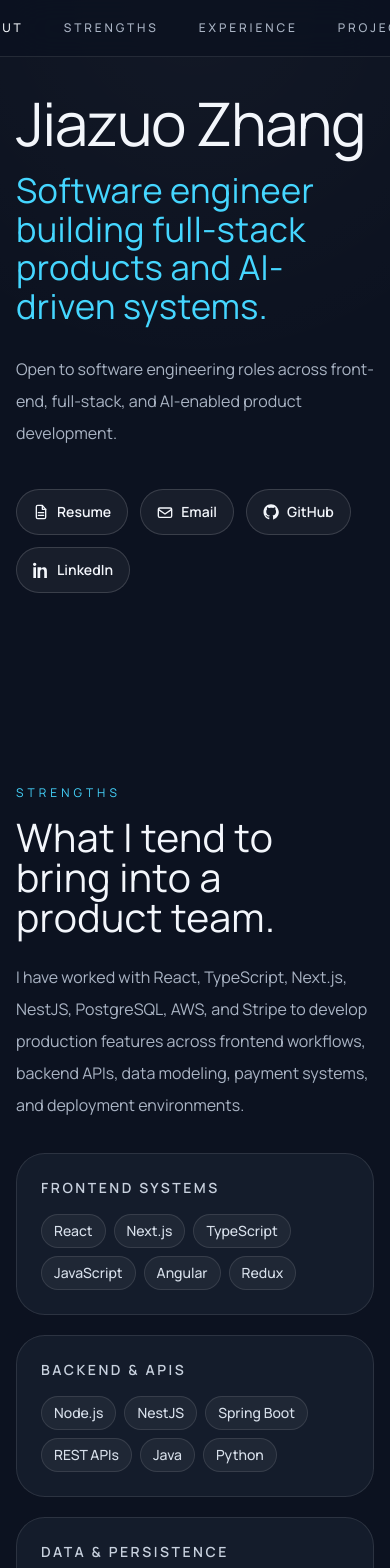
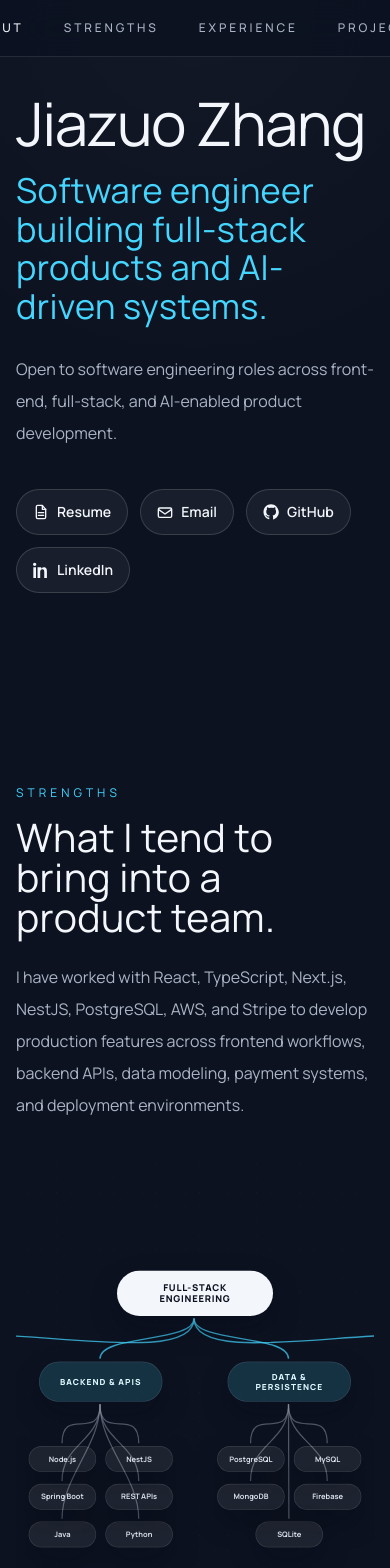
Before and after one commit to JZZhang04/JZZhang04.github.io, a React (Vite) app: page / in a window 390 px wide. Shown: the top 1568 px of the page. Built offline with nearby package versions, Linux system fonts and the light colour scheme.

Commit message:
updated ui

```diff
--- a/package.json
+++ b/package.json
@@ -13,11 +13,14 @@
     "deploy": "gh-pages -d dist"
   },
   "dependencies": {
+    "@xyflow/react": "^12.10.2",
+    "dagre": "^0.8.5",
     "react": "^19.2.0",
     "react-dom": "^19.2.0"
   },
   "devDependencies": {
     "@eslint/js": "^9.39.1",
+    "@types/dagre": "^0.7.54",
     "@types/node": "^24.10.1",
     "@types/react": "^19.2.7",
     "@types/react-dom": "^19.2.3",
--- a/src/App.css
+++ b/src/App.css
@@ -103,6 +103,93 @@
     opacity 180ms ease-out;
 }
 
+.skill-graph-shell {
+  position: relative;
+  width: 100%;
+  height: 32rem;
+  min-height: 32rem;
+  overflow: hidden;
+  border: 0;
+  border-radius: 0;
+  background: transparent;
+  box-shadow: none;
+}
+
+.skill-graph-flow {
+  position: relative;
+  z-index: 1;
+  width: 100%;
+  height: 100%;
+}
+
+.skill-graph-shell .react-flow__pane {
+  cursor: default;
+}
+
+.skill-graph-node {
+  display: flex;
+  align-items: center;
+  justify-content: center;
+  width: 100%;
+  height: 100%;
+  border: 1px solid rgba(255, 255, 255, 0.12);
+  border-radius: 999px;
+  color: #f3f6fb;
+  text-align: center;
+  box-shadow: 0 18px 42px rgba(2, 8, 23, 0.28);
+}
+
+.skill-graph-node span {
+  display: block;
+  max-width: 100%;
+  padding: 0 1rem;
+  overflow-wrap: anywhere;
+  line-height: 1.15;
+}
+
+.skill-graph-node-root {
+  background: #f3f6fb;
+  color: #0c1220;
+  font-size: 0.9rem;
+  font-weight: 800;
+  letter-spacing: 0.08em;
+  text-transform: uppercase;
+}
+
+.skill-graph-node-category {
+  background: rgba(69, 214, 255, 0.16);
+  color: #dff8ff;
+  font-size: 0.8rem;
+  font-weight: 800;
+  letter-spacing: 0.12em;
+  text-transform: uppercase;
+}
+
+.skill-graph-node-skill {
+  background: rgba(255, 255, 255, 0.075);
+  color: #d8e0eb;
+  font-size: 0.72rem;
+  font-weight: 700;
+}
+
+.skill-graph-handle {
+  width: 0.55rem;
+  height: 0.55rem;
+  border: 1px solid rgba(243, 246, 251, 0.7);
+  background: #45d6ff;
+  opacity: 0;
+}
+
+.skill-graph-edge .react-flow__edge-path {
+  stroke: rgba(170, 180, 196, 0.45);
+  stroke-width: 1.9;
+}
+
+.skill-graph-edge-primary .react-flow__edge-path {
+  stroke: rgba(69, 214, 255, 0.72);
+  stroke-width: 2.1;
+}
+
 @keyframes orbitSpin {
   from {
     transform: rotate(0deg);
@@ -118,6 +205,7 @@
   .section-fade.is-visible,
   .project-shell,
   .hero-orbit::before,
+  .skill-graph-edge .react-flow__edge-path,
   .cursor-glow {
     animation: none !important;
     transition: none !important;
--- a/src/App.tsx
+++ b/src/App.tsx
@@ -1,4 +1,16 @@
-import { useEffect, useRef, useState, type PointerEvent } from "react";
+import { useEffect, useMemo, useRef, useState, type PointerEvent } from "react";
+import {
+  Background,
+  BaseEdge,
+  Handle,
+  Position,
+  ReactFlow,
+  type Edge,
+  type EdgeProps,
+  type Node,
+  type NodeProps,
+} from "@xyflow/react";
+import "@xyflow/react/dist/style.css";
 import "./App.css";
 
 type IconProps = { className?: string };
@@ -22,6 +34,15 @@ type TimelineItem = {
   detail: string;
   period: string;
 };
+
+type SkillKind = "root" | "category" | "skill";
+
+type SkillNodeData = {
+  label: string;
+  kind: SkillKind;
+};
+
+type SkillNode = Node<SkillNodeData, "skillNode">;
 
 function IconFile({ className }: IconProps) {
   return (
@@ -149,6 +170,189 @@ const skillGroups = [
   },
 ];
 
+const skillNodeSizes: Record<SkillKind, { width: number; height: number }> = {
+  root: { width: 240, height: 70 },
+  category: { width: 190, height: 62 },
+  skill: { width: 104, height: 40 },
+};
+
+const skillTreeLayout = {
+  groupWidth: 240,
+  groupGap: 50,
+  skillColumnGap: 14,
+  skillRowGap: 58,
+  skillsPerRow: 2,
+  startX: 0,
+  startY: 0,
+  categoryY: 140,
+  skillY: 270,
+};
+
+function toNodeId(value: string) {
+  return value.toLowerCase().replace(/[^a-z0-9]+/g, "-").replace(/(^-|-$)/g, "");
+}
+
+function getSkillGraph() {
+  const nodes: SkillNode[] = [];
+  const edges: Edge[] = [];
+  const rootId = "product-engineering";
+  const rootSize = skillNodeSizes.root;
+  const categorySize = skillNodeSizes.category;
+  const skillSize = skillNodeSizes.skill;
+  const graphWidth =
+    skillGroups.length * skillTreeLayout.groupWidth + (skillGroups.length - 1) * skillTreeLayout.groupGap;
+
+  nodes.push({
+    id: rootId,
+    type: "skillNode",
+    data: { label: "Full-Stack Engineering", kind: "root" },
+    position: {
+      x: graphWidth / 2 - rootSize.width / 2,
+      y: skillTreeLayout.startY,
+    },
+    style: {
+      width: rootSize.width,
+      height: rootSize.height,
+    },
+    measured: {
+      width: rootSize.width,
+      height: rootSize.height,
+    },
+    sourcePosition: Position.Bottom,
+    targetPosition: Position.Top,
+  });
+
+  skillGroups.forEach((group, groupIndex) => {
+    const groupId = toNodeId(group.title);
+    const groupX = skillTreeLayout.startX + groupIndex * (skillTreeLayout.groupWidth + skillTreeLayout.groupGap);
+    const categoryX = groupX + skillTreeLayout.groupWidth / 2 - categorySize.width / 2;
+
+    nodes.push({
+      id: groupId,
+      type: "skillNode",
+      data: { label: group.title, kind: "category" },
+      position: { x: categoryX, y: skillTreeLayout.categoryY },
+      style: {
+        width: categorySize.width,
+        height: categorySize.height,
+      },
+      measured: {
+        width: categorySize.width,
+        height: categorySize.height,
+      },
+      sourcePosition: Position.Bottom,
+      targetPosition: Position.Top,
+    });
+    edges.push({
+      id: `${rootId}-${groupId}`,
+      source: rootId,
+      target: groupId,
+      type: "rootBranch",
+      className: "skill-graph-edge skill-graph-edge-primary",
+    });
+
+    group.items.forEach((item, itemIndex) => {
+      const itemId = `${groupId}-${toNodeId(item)}`;
+      const row = Math.floor(itemIndex / skillTreeLayout.skillsPerRow);
+      const column = itemIndex % skillTreeLayout.skillsPerRow;
+      const rowItemCount = Math.min(skillTreeLayout.skillsPerRow, group.items.length - row * skillTreeLayout.skillsPerRow);
+      const rowWidth = rowItemCount * skillSize.width + (rowItemCount - 1) * skillTreeLayout.skillColumnGap;
+      const skillX =
+        groupX +
+        skillTreeLayout.groupWidth / 2 -
+        rowWidth / 2 +
+        column * (skillSize.width + skillTreeLayout.skillColumnGap);
+
+      nodes.push({
+        id: itemId,
+        type: "skillNode",
+        data: { label: item, kind: "skill" },
+        position: {
+          x: skillX,
+          y: skillTreeLayout.skillY + row * skillTreeLayout.skillRowGap,
+        },
+        style: {
+          width: skillSize.width,
+          height: skillSize.height,
+        },
+        measured: {
+          width: skillSize.width,
+          height: skillSize.height,
+        },
+        sourcePosition: Position.Bottom,
+        targetPosition: Position.Top,
+      });
+      edges.push({
+        id: `${groupId}-${itemId}`,
+        source: groupId,
+        target: itemId,
+        type: "skillCurve",
+        className: "skill-graph-edge",
+      });
+    });
+  });
+
+  return { nodes, edges };
+}
+
+function SkillGraphNode({ data }: NodeProps<SkillNode>) {
+  return (
+    <div className={`skill-graph-node skill-graph-node-${data.kind}`}>
+      {data.kind === "category" ? <Handle type="target" position={Position.Top} className="skill-graph-handle" /> : null}
+      {data.kind === "skill" ? <Handle type="target" position={Position.Top} className="skill-graph-handle" /> : null}
+      <span>{data.label}</span>
+      {data.kind === "root" ? <Handle type="source" position={Position.Bottom} className="skill-graph-handle" /> : null}
+      {data.kind === "category" ? <Handle type="source" position={Position.Bottom} className="skill-graph-handle" /> : null}
+    </div>
+  );
+}
+
+function SkillCurveEdge({
+  id,
+  sourceX,
+  sourceY,
+  targetX,
+  targetY,
+  markerEnd,
+  style,
+}: EdgeProps) {
+  const verticalDistance = Math.abs(targetY - sourceY);
+  const horizontalDistance = Math.abs(targetX - sourceX);
+  const radius = Math.max(58, Math.max(verticalDistance, horizontalDistance) * 0.36);
+  const edgePath =
+    horizontalDistance > verticalDistance
+      ? `M ${sourceX},${sourceY} C ${sourceX + radius},${sourceY} ${targetX - radius},${targetY} ${targetX},${targetY}`
+      : `M ${sourceX},${sourceY} C ${sourceX},${sourceY + radius} ${targetX},${targetY - radius} ${targetX},${targetY}`;
+
+  return <BaseEdge id={id} path={edgePath} markerEnd={markerEnd} style={style} />;
+}
+
+function RootBranchEdge({
+  id,
+  sourceX,
+  sourceY,
+  targetX,
+  targetY,
+  markerEnd,
+  style,
+}: EdgeProps) {
+  const verticalDistance = Math.abs(targetY - sourceY);
+  const horizontalDistance = Math.abs(targetX - sourceX);
+  const radius = Math.max(38, Math.max(verticalDistance, horizontalDistance) * 0.22);
+  const edgePath = `M ${sourceX},${sourceY} C ${sourceX},${sourceY + radius} ${targetX},${targetY - radius} ${targetX},${targetY}`;
+
+  return <BaseEdge id={id} path={edgePath} markerEnd={markerEnd} style={style} />;
+}
+
+const skillNodeTypes = {
+  skillNode: SkillGraphNode,
+};
+
+const skillEdgeTypes = {
+  skillCurve: SkillCurveEdge,
+  rootBranch: RootBranchEdge,
+};
+
 const timeline: TimelineItem[] = [
   {
     logo: "/logos/blinkle.png",
@@ -213,6 +417,7 @@ function App() {
   const [activeSection, setActiveSection] = useState("top");
   const carouselRef = useRef<HTMLDivElement | null>(null);
   const [cursorGlow, setCursorGlow] = useState({ x: -240, y: -240 });
+  const skillGraph = useMemo(() => getSkillGraph(), []);
 
   useEffect(() => {
     const revealItems = Array.from(document.querySelectorAll<HTMLElement>(".js-reveal"));
@@ -426,39 +631,44 @@ function App() {
         </section>
 
         <section className="mx-auto max-w-7xl px-4 pb-24 pt-20 sm:px-6 lg:px-8" id="strengths">
-          <div className="grid gap-8 lg:grid-cols-[0.85fr_1.15fr] lg:items-start">
-            <div className="js-reveal section-fade max-w-xl">
-              <div className="text-xs uppercase tracking-[0.34em] text-[#45D6FF]">Strengths</div>
-              <h2 className="mt-4 font-[Instrument_Serif] text-[2.45rem] leading-[1.02] tracking-[0.01em] text-[#F3F6FB] sm:text-[3.05rem]">
-                What I tend to bring into a product team.
-              </h2>
-              <p className="mt-6 text-base leading-8 text-[#AAB4C4]">
+          <div className="space-y-8">
+            <div className="js-reveal section-fade grid gap-6 lg:grid-cols-[0.9fr_1.1fr] lg:items-end">
+              <div className="max-w-xl">
+                <div className="text-xs uppercase tracking-[0.34em] text-[#45D6FF]">Strengths</div>
+                <h2 className="mt-4 font-[Instrument_Serif] text-[2.45rem] leading-[1.02] tracking-[0.01em] text-[#F3F6FB] sm:text-[3.05rem]">
+                  What I tend to bring into a product team.
+                </h2>
+              </div>
+              <p className="max-w-3xl text-base leading-8 text-[#AAB4C4] lg:justify-self-end">
                 I have worked with React, TypeScript, Next.js, NestJS, PostgreSQL, AWS, and Stripe to develop production
                 features across frontend workflows, backend APIs, data modeling, payment systems, and deployment
                 environments.
               </p>
             </div>
 
-            <div className="grid gap-5 sm:grid-cols-2">
-              {skillGroups.map((group, index) => (
-                <article
-                  key={group.title}
-                  className="js-reveal section-fade rounded-[1.8rem] border border-white/10 bg-[#141C2B] p-6 backdrop-blur"
-                  style={{ transitionDelay: `${index * 80}ms` }}
-                >
-                  <div className="text-sm font-semibold uppercase tracking-[0.18em] text-[#C8D1DE]">{group.title}</div>
-                  <div className="mt-4 flex flex-wrap gap-2">
-                    {group.items.map((item) => (
-                      <span
-                        key={item}
-                        className="rounded-full border border-white/10 bg-white/[0.05] px-3 py-1.5 text-sm font-medium text-[#D8E0EB]"
-                      >
-                        {item}
-                      </span>
-                    ))}
-                  </div>
-                </article>
-              ))}
+            <div className="js-reveal section-fade skill-graph-shell">
+              <ReactFlow
+                nodes={skillGraph.nodes}
+                edges={skillGraph.edges}
+                nodeTypes={skillNodeTypes}
+                edgeTypes={skillEdgeTypes}
+                className="skill-graph-flow"
+                fitView
+                fitViewOptions={{ padding: 0.08 }}
+                minZoom={0.65}
+                maxZoom={1}
+                nodesDraggable={false}
+                nodesConnectable={false}
+                elementsSelectable={false}
+                panOnDrag={false}
+                panOnScroll={false}
+                zoomOnScroll={false}
+                zoomOnPinch={false}
+                zoomOnDoubleClick={false}
+                proOptions={{ hideAttribution: true }}
+              >
+                <Background color="rgba(170, 180, 196, 0.18)" gap={22} size={1} />
+              </ReactFlow>
             </div>
           </div>
         </section>
```
Also changed, not shown: 1 other file (tests, documents, lock files or other folders).
